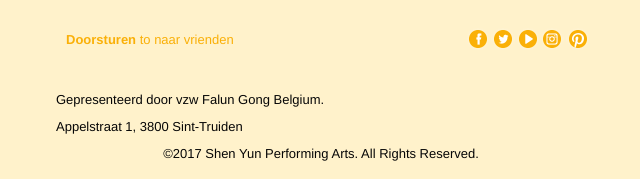
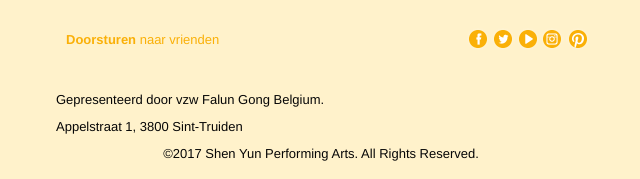
Before and after one commit to brackxm/brackxm.github.io, a plain HTML site: page shenyun/sy-jan-nl.html in a window 1280 px wide. Shown: the part 2260-2439 px from the top of the page, 319-959 px from the left. Drawn offline with Linux system fonts and the light colour scheme.

Commit message:
fix typo

```diff
--- a/shenyun/sy-jan-nl.html
+++ b/shenyun/sy-jan-nl.html
@@ -712,7 +712,7 @@
                             				<table width="100%" border="0" cellspacing="0" cellpadding="0" style="border-spacing: 0;mso-table-lspace: 0pt;mso-table-rspace: 0pt;border-collapse: collapse;-ms-text-size-adjust: 100%;-webkit-text-size-adjust: 100%;">
                             					<tr>
 
-                            						<td height="17" valign="middle" style="font-family: Helvetica, Arial, sans-serif;color: #fab008;font-size: 13px; font-size: 13px !important;font-weight: normal;vertical-align: middle;padding: 0;mso-table-lspace: 0pt;mso-table-rspace: 0pt;border-collapse: collapse;-ms-text-size-adjust: 100%;-webkit-text-size-adjust: 100%;"><a href="https://goo.gl/forms/f0lcbgrIaKlrZVRk2" style="color: #fab008; text-decoration: none; word-wrap: break-word; -ms-text-size-adjust: 100%; -webkit-text-size-adjust: 100%;"><strong>Doorsturen </strong>to naar vrienden</a></td>
+                            						<td height="17" valign="middle" style="font-family: Helvetica, Arial, sans-serif;color: #fab008;font-size: 13px; font-size: 13px !important;font-weight: normal;vertical-align: middle;padding: 0;mso-table-lspace: 0pt;mso-table-rspace: 0pt;border-collapse: collapse;-ms-text-size-adjust: 100%;-webkit-text-size-adjust: 100%;"><a href="https://goo.gl/forms/f0lcbgrIaKlrZVRk2" style="color: #fab008; text-decoration: none; word-wrap: break-word; -ms-text-size-adjust: 100%; -webkit-text-size-adjust: 100%;"><strong>Doorsturen </strong>naar vrienden</a></td>
                             					</tr>
                             				</table>
                             			</td>
```
